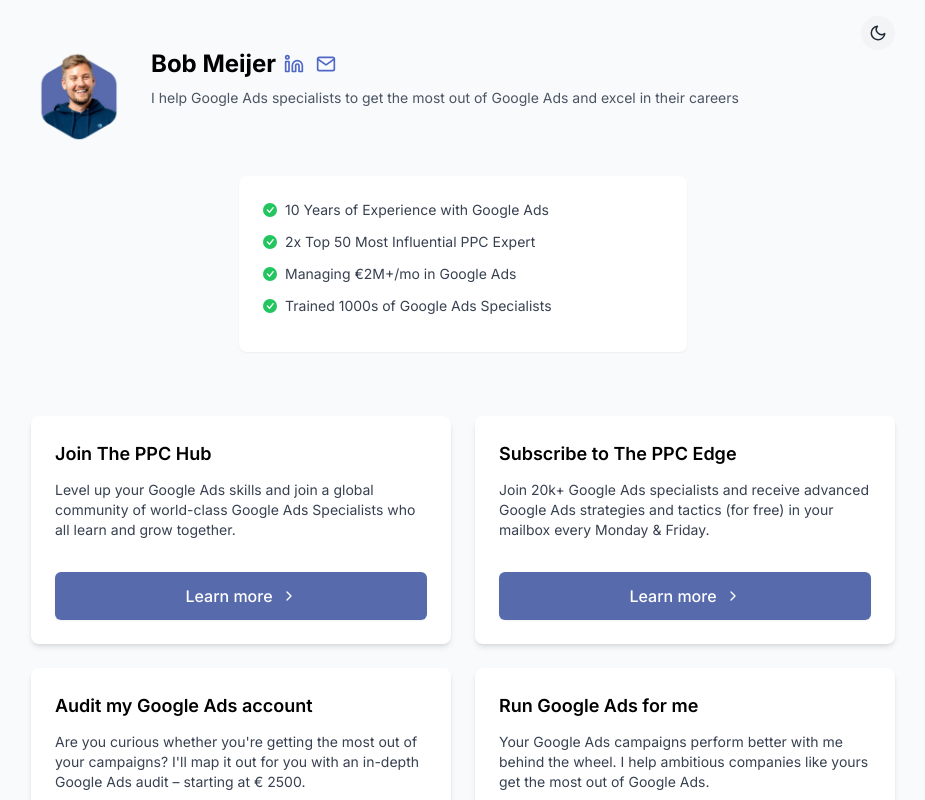
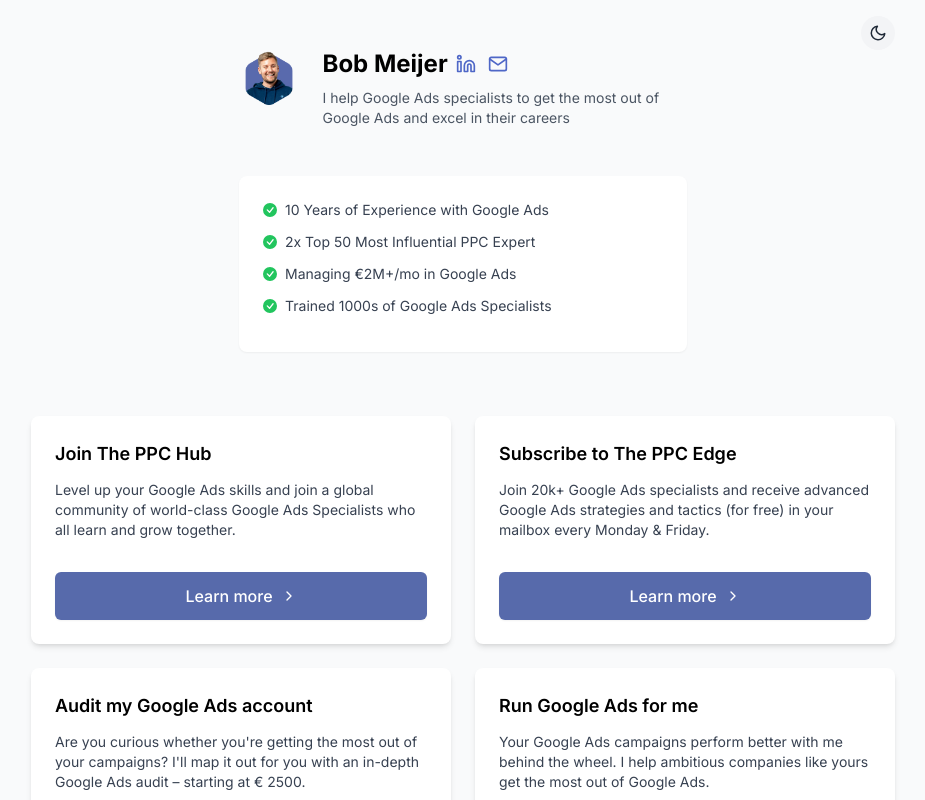
Before and after one commit to bobmeijer/linktree-alternative, a Next.js app: page / in a window 1280 px wide. Shown: the top 800 px of the page, without its empty margins (177-1102 px from the left). Built offline with nearby package versions, Linux system fonts and the light colour scheme.

Commit message:
Align profile picture and introduction text with USP box width

```diff
--- a/app/components/Profile.tsx
+++ b/app/components/Profile.tsx
@@ -25,7 +25,8 @@
 }: ProfileProps) => {
   return (
     <div className="mb-8 w-full">
-      <div className="flex flex-col md:flex-row items-center md:items-start gap-6 mb-8 w-full max-w-6xl mx-auto">
+      <div className="flex flex-col items-center mb-8">
+        <div className="flex flex-col md:flex-row items-center md:items-start gap-6 max-w-md">
           <div className="profile-image mb-0">
             <Image
               src={image}
@@ -68,6 +69,7 @@
             <p className="text-gray-600 dark:text-gray-300 text-sm">{bio}</p>
           </div>
         </div>
+      </div>
 
       {credentials.length > 0 && (
         <div className="w-full flex justify-center mb-8">
```
Lines whose indentation alone changed are shown as unchanged.
